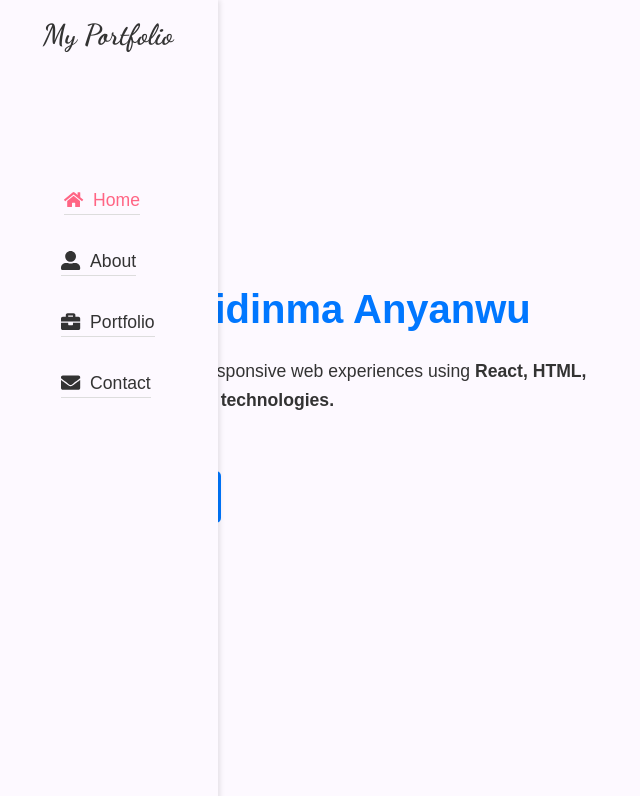
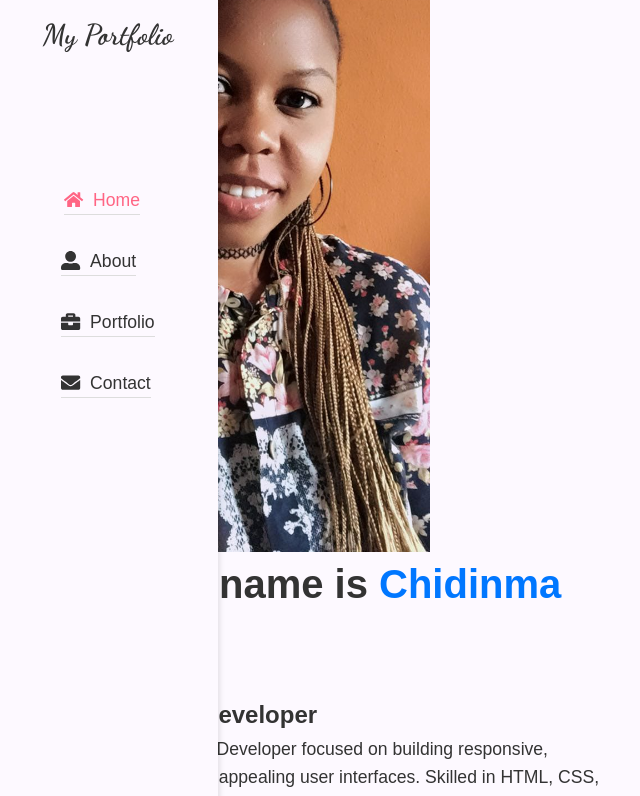
Before and after one commit to Dinma-Faith/my-portfolio-react, a React (Vite) app: page /home in a window 1280 px wide. Shown: the top 796 px of the page, without its empty margins (2-642 px from the left). Built offline with nearby package versions, Linux system fonts and the light colour scheme.

Commit message:
Refactor home page

```diff
--- a/src/pages/home.jsx
+++ b/src/pages/home.jsx
@@ -1,59 +1,62 @@
 import styles from "../styles/home.module.css";
 // import heroImage from "../assets/hero.png";
-import { Link } from "react-router-dom";
+import heroImage from "../assets/hero.png";
+// import { Link } from "react-router-dom";
 import { FaXTwitter } from "react-icons/fa6";
 import { FaLinkedin, FaGithub } from "react-icons/fa";
 
-
-
 const Home = () => {
   return (
-    <section className={styles.home}>
+    <section className={styles.home} id="home">
+      <div className={styles.container}>
+        {/* Hero Image */}
+        <div className={styles.heroImage}>
+          <img src={heroImage} alt="Hero placeholder" />
+        </div>
+        {/* Hero Text */}
         <div className={styles.heroText}>
           <h1>
-          Hi, I’m <span className={styles.highlight}>Chidinma Anyanwu</span>
+            Hello, my name is <span>Chidinma Anyanwu</span>
           </h1>
+          <h2>I'm a Frontend Developer</h2>
           <p>
-          I build interactive and responsive web experiences using{" "}
-          <span className={styles.highlight}>
-            React, HTML, CSS, and modern web technologies.
-          </span>
+            Creative Frontend Web Developer focused on building responsive,
+            accessible, and visually appealing user interfaces. Skilled in HTML,
+            CSS, JavaScript, React, and modern frontend tools. Passionate about
+            turning ideas into interactive experiences while continuously
+            improving through learning and collaboration.
           </p>
 
-        <div className={styles.social}>
-          <a
-            href="https://linkedin.com/in/chidinma-faith"
-            target="_blank"
-            rel="noreferrer"
-          >
-            <FaLinkedin className={styles.icon} />
-          </a>
+          {/* Social Links */}
+          <div className={styles.socialLinks}>
             <a
               href="https://github.com/Dinma-Faith"
               target="_blank"
-            rel="noreferrer"
-          >
-            <FaGithub className={styles.icon} />
+              rel="noreferrer">
+              <FaGithub />
             </a>
             <a
-            href="https://x.com/your-handle"
+              href="https://www.linkedin.com/in/chidinma-faith/"
               target="_blank"
-            rel="noreferrer"
-          >
-            <FaXTwitter className={styles.icon} />
+              rel="noreferrer">
+              <FaLinkedin />
+            </a>
+            <a href="https://twitter.com" target="_blank" rel="noreferrer">
+              <FaXTwitter />
             </a>
           </div>
 
-        <div className={styles.cta}>
-          <Link to="/portfolio" className={styles.primaryBtn}>
+          {/* Buttons */}
+          <div className={styles.buttons}>
+            <a href="/resume.pdf" download className={styles.btnPrimary}>
               Download Resume
-          </Link>
+            </a>
+            <a href="#contact" className={styles.btnSecondary}>
+              Contact Me
+            </a>
           </div>
         </div>
-
-      {/* <div className={styles.heroImage}>
-        <img src={heroImage} alt="Chidinma Anyanwu" />
-      </div> */}
+      </div>
     </section>
   );
 };
```
Lines whose indentation alone changed are shown as unchanged.
